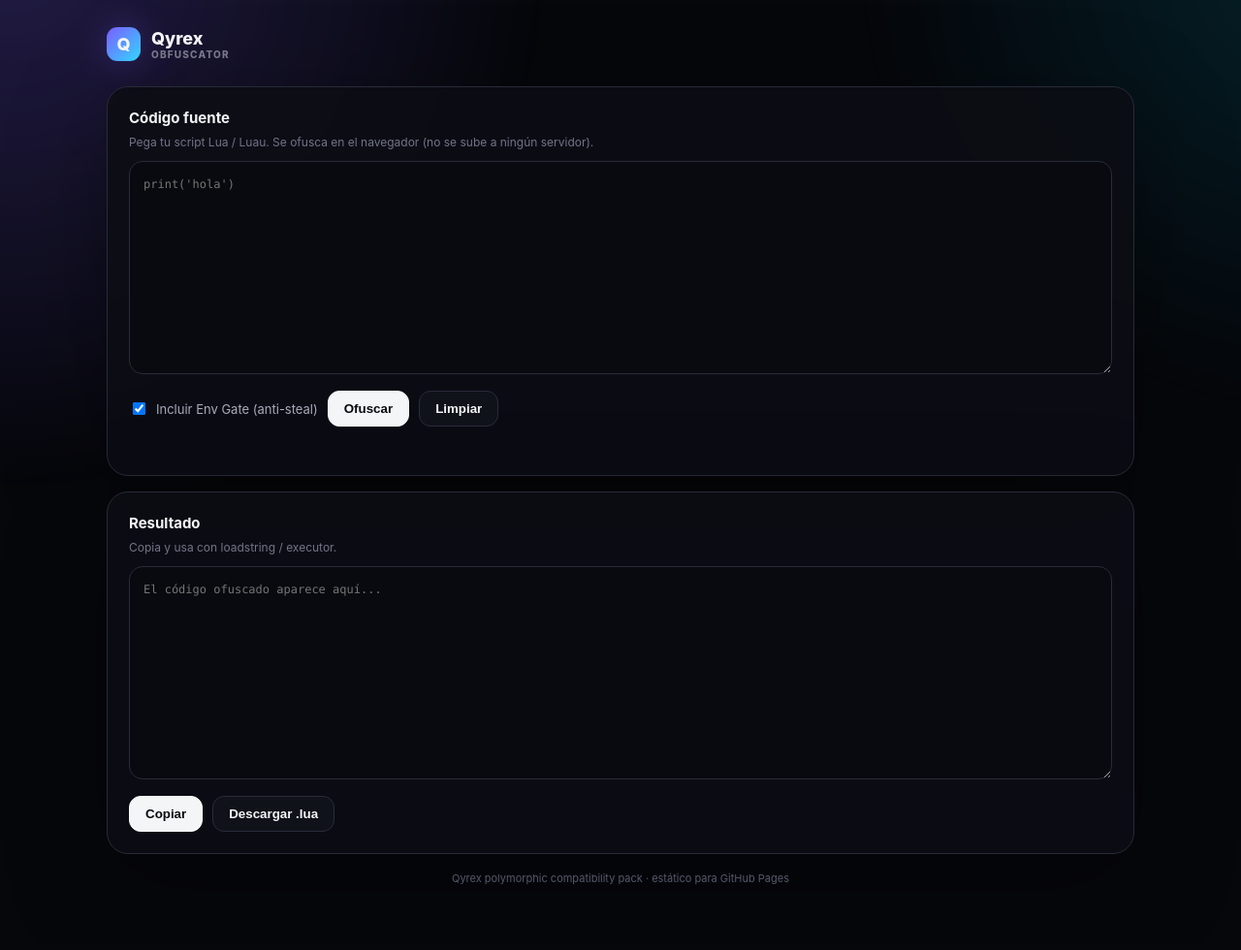
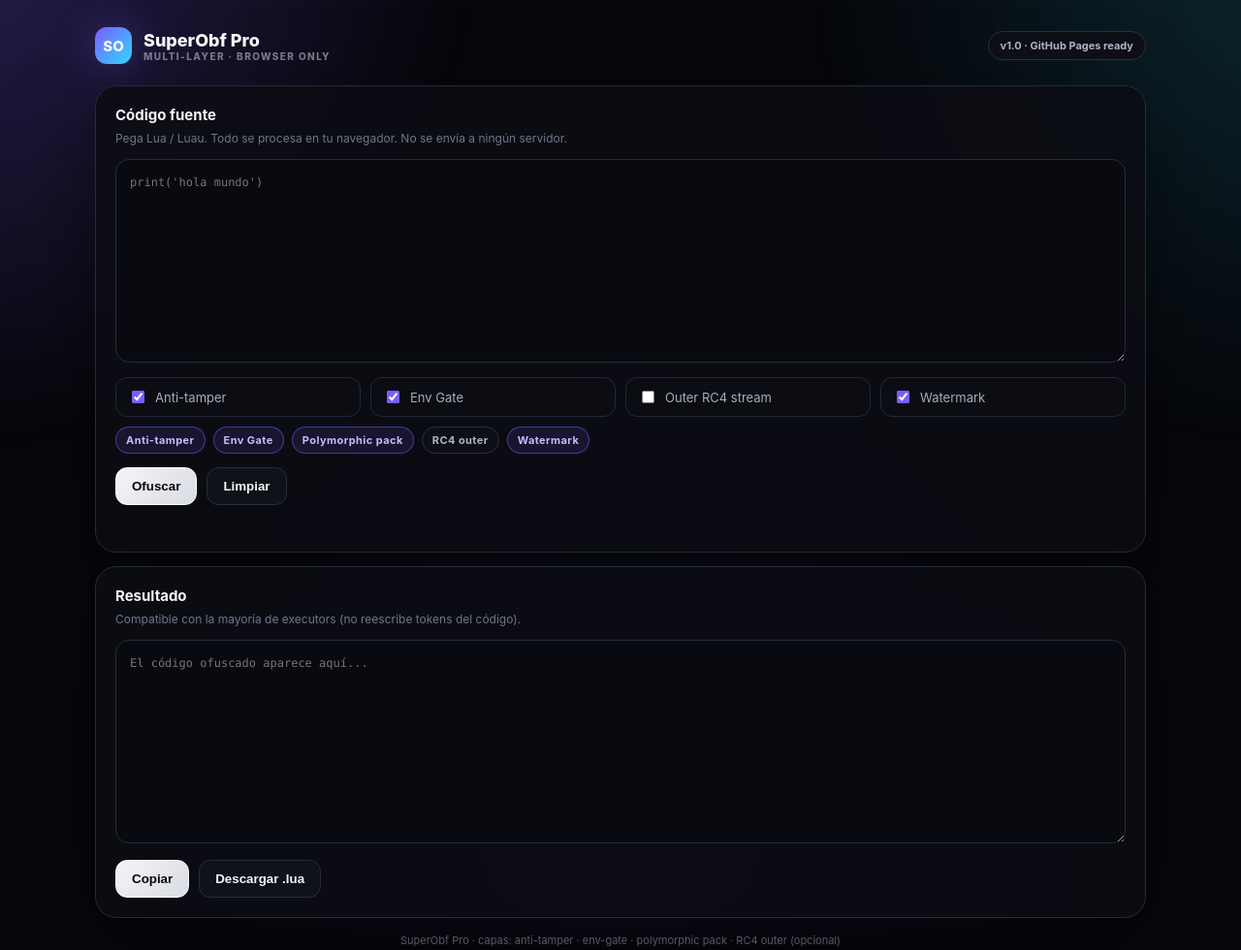
Before and after one commit to yarishdz2-gif/QyrexObf, a plain HTML site: page index.html in a window 1280 px wide. Shown: the whole page at 97% size. Drawn offline with Linux system fonts and the light colour scheme.

Commit message:
Update index.html

```diff
--- a/index.html
+++ b/index.html
@@ -4,14 +4,25 @@
   <meta charset="UTF-8" />
   <meta name="viewport" content="width=device-width, initial-scale=1" />
   <meta name="robots" content="noindex,nofollow" />
-  <title>Qyrex Obfuscator</title>
+  <title>SuperObf Pro</title>
   <style>
+    :root {
+      --bg: #06070b;
+      --panel: rgba(13,14,20,.92);
+      --border: #282b38;
+      --text: #f5f5f7;
+      --muted: #717489;
+      --accent: #7c5cff;
+      --accent2: #31d7ff;
+      --ok: #83d9b3;
+      --err: #f87171;
+    }
     * { box-sizing: border-box; }
     body {
       margin: 0;
       min-height: 100vh;
-      background: #06070b;
-      color: #f5f5f7;
+      background: var(--bg);
+      color: var(--text);
       font: 14px Inter, system-ui, -apple-system, BlinkMacSystemFont, "Segoe UI", sans-serif;
     }
     body:before {
@@ -20,65 +31,38 @@
       inset: -20%;
       pointer-events: none;
       background:
-        radial-gradient(circle at 15% 10%, rgba(124,92,255,.24), transparent 30%),
-        radial-gradient(circle at 90% 10%, rgba(0,212,255,.12), transparent 25%);
-      filter: blur(12px);
+        radial-gradient(circle at 12% 8%, rgba(124,92,255,.28), transparent 28%),
+        radial-gradient(circle at 88% 12%, rgba(49,215,255,.14), transparent 26%),
+        radial-gradient(circle at 50% 90%, rgba(124,92,255,.08), transparent 40%);
+      filter: blur(14px);
     }
-    .shell {
-      position: relative;
-      max-width: 1100px;
-      margin: auto;
-      padding: 28px 20px 60px;
+    .shell { position: relative; max-width: 1120px; margin: auto; padding: 28px 18px 70px; }
+    .nav { display: flex; justify-content: space-between; align-items: center; margin-bottom: 22px; gap: 12px; flex-wrap: wrap; }
+    .brand { display: flex; gap: 12px; align-items: center; font-weight: 800; font-size: 18px; }
+    .mark {
+      width: 38px; height: 38px; border-radius: 12px; display: grid; place-items: center;
+      background: linear-gradient(135deg, var(--accent), var(--accent2));
+      box-shadow: 0 0 40px rgba(124,92,255,.35);
+      font-size: 15px;
     }
-    .nav {
-      display: flex;
-      justify-content: space-between;
-      align-items: center;
-      margin-bottom: 26px;
-    }
-    .brand {
-      display: flex;
-      gap: 11px;
-      align-items: center;
-      font-weight: 800;
-      font-size: 18px;
-    }
-    .mark {
-      width: 35px;
-      height: 35px;
-      border-radius: 11px;
-      display: grid;
-      place-items: center;
-      background: linear-gradient(135deg, #7c5cff, #31d7ff);
-      box-shadow: 0 0 35px rgba(124,92,255,.3);
-    }
-    .brand small {
-      display: block;
-      color: #77798a;
-      font-size: 10px;
-      letter-spacing: .12em;
-      text-transform: uppercase;
+    .brand small { display: block; color: #77798a; font-size: 10px; letter-spacing: .14em; text-transform: uppercase; }
+    .badge {
+      border: 1px solid #2b2f3d; background: #0d0f15; border-radius: 999px;
+      padding: 7px 12px; color: #adb2c5; font-size: 11px; font-weight: 700;
     }
     .panel {
-      border: 1px solid #282b38;
-      background: rgba(13,14,20,.9);
-      box-shadow: 0 28px 100px rgba(0,0,0,.35);
+      border: 1px solid var(--border);
+      background: var(--panel);
+      box-shadow: 0 28px 100px rgba(0,0,0,.4);
       border-radius: 22px;
-      padding: 22px;
-      margin-bottom: 16px;
+      padding: 20px;
+      margin-bottom: 14px;
     }
-    .panel h2 {
-      font-size: 15px;
-      margin: 0 0 8px;
-    }
-    .muted {
-      font-size: 12px;
-      color: #717489;
-      margin-bottom: 12px;
-    }
+    .panel h2 { margin: 0 0 6px; font-size: 15px; }
+    .muted { color: var(--muted); font-size: 12px; margin-bottom: 12px; line-height: 1.5; }
     textarea {
       width: 100%;
-      min-height: 220px;
+      min-height: 210px;
       border-radius: 14px;
       border: 1px solid #282c39;
       background: #080a0f;
@@ -87,52 +71,41 @@
       padding: 14px;
       resize: vertical;
     }
-    .row {
-      display: flex;
-      flex-wrap: wrap;
+    .opts {
+      display: grid;
+      grid-template-columns: repeat(auto-fit, minmax(180px, 1fr));
       gap: 10px;
-      margin-top: 14px;
-      align-items: center;
+      margin: 12px 0 4px;
     }
+    label.check {
+      display: flex; align-items: center; gap: 8px;
+      color: #a8abba; font-size: 13px; cursor: pointer;
+      border: 1px solid #242836; background: #0b0d13;
+      border-radius: 12px; padding: 10px 12px;
+    }
+    label.check input { accent-color: var(--accent); }
+    .row { display: flex; flex-wrap: wrap; gap: 10px; margin-top: 14px; align-items: center; }
     .btn {
-      border: 1px solid #292c39;
-      background: #10121a;
-      color: #f4f5f7;
-      padding: 10px 16px;
-      border-radius: 12px;
-      font-weight: 700;
-      cursor: pointer;
+      border: 1px solid #292c39; background: #10121a; color: var(--text);
+      padding: 11px 16px; border-radius: 12px; font-weight: 700; cursor: pointer;
     }
     .btn.primary {
-      background: #f4f5f7;
-      color: #08090d;
-      border-color: #fff;
+      background: linear-gradient(135deg, #f4f5f7, #d9dbe3);
+      color: #08090d; border-color: #fff;
     }
-    .btn:disabled {
-      opacity: .5;
-      cursor: not-allowed;
+    .btn:disabled { opacity: .45; cursor: not-allowed; }
+    .status { margin-top: 10px; font-size: 12px; color: var(--ok); min-height: 18px; }
+    .status.err { color: var(--err); }
+    .layers {
+      display: flex; flex-wrap: wrap; gap: 8px; margin-top: 10px;
     }
-    label.check {
-      display: flex;
-      align-items: center;
-      gap: 8px;
-      color: #a8abba;
-      font-size: 13px;
-      cursor: pointer;
+    .chip {
+      font-size: 11px; font-weight: 700; letter-spacing: .04em;
+      border-radius: 999px; padding: 6px 10px;
+      border: 1px solid #2b2f3d; background: #0d0f15; color: #adb2c5;
     }
-    .status {
-      margin-top: 10px;
-      font-size: 12px;
-      color: #83d9b3;
-      min-height: 18px;
-    }
-    .status.err { color: #f87171; }
-    .foot {
-      text-align: center;
-      color: #55596c;
-      font-size: 11px;
-      margin-top: 18px;
-    }
+    .chip.on { border-color: rgba(124,92,255,.5); color: #cbb8ff; background: rgba(124,92,255,.12); }
+    .foot { text-align: center; color: #55596c; font-size: 11px; margin-top: 16px; }
     @media (max-width: 640px) {
       .row { flex-direction: column; align-items: stretch; }
       .btn { width: 100%; text-align: center; }
@@ -143,20 +116,27 @@
   <main class="shell">
     <nav class="nav">
       <div class="brand">
-        <div class="mark">Q</div>
-        <div>Qyrex<small>Obfuscator</small></div>
+        <div class="mark">SO</div>
+        <div>SuperObf Pro<small>multi-layer · browser only</small></div>
       </div>
+      <div class="badge">v1.0 · GitHub Pages ready</div>
     </nav>
 
     <section class="panel">
       <h2>Código fuente</h2>
-      <div class="muted">Pega tu script Lua / Luau. Se ofusca en el navegador (no se sube a ningún servidor).</div>
-      <textarea id="input" placeholder="print('hola')"></textarea>
+      <div class="muted">Pega Lua / Luau. Todo se procesa en tu navegador. No se envía a ningún servidor.</div>
+      <textarea id="input" placeholder="print('hola mundo')"></textarea>
+
+      <div class="opts">
+        <label class="check"><input type="checkbox" id="antiTamper" checked /> Anti-tamper</label>
+        <label class="check"><input type="checkbox" id="envGate" checked /> Env Gate</label>
+        <label class="check"><input type="checkbox" id="outerRc4" /> Outer RC4 stream</label>
+        <label class="check"><input type="checkbox" id="watermark" checked /> Watermark</label>
+      </div>
+
+      <div class="layers" id="layerPreview"></div>
+
       <div class="row">
-        <label class="check">
-          <input type="checkbox" id="envGate" checked />
-          Incluir Env Gate (anti-steal)
-        </label>
         <button class="btn primary" id="btnObf">Ofuscar</button>
         <button class="btn" id="btnClear">Limpiar</button>
       </div>
@@ -165,7 +145,7 @@
 
     <section class="panel">
       <h2>Resultado</h2>
-      <div class="muted">Copia y usa con loadstring / executor.</div>
+      <div class="muted">Compatible con la mayoría de executors (no reescribe tokens del código).</div>
       <textarea id="output" readonly placeholder="El código ofuscado aparece aquí..."></textarea>
       <div class="row">
         <button class="btn primary" id="btnCopy">Copiar</button>
@@ -173,7 +153,7 @@
       </div>
     </section>
 
-    <div class="foot">Qyrex polymorphic compatibility pack · estático para GitHub Pages</div>
+    <div class="foot">SuperObf Pro · capas: anti-tamper · env-gate · polymorphic pack · RC4 outer (opcional)</div>
   </main>
 
   <script src="obfuscator.js"></script>
@@ -182,7 +162,35 @@
     const input = $('input');
     const output = $('output');
     const status = $('status');
-    const envGate = $('envGate');
+    const layerPreview = $('layerPreview');
+
+    function opts() {
+      return {
+        antiTamper: $('antiTamper').checked,
+        envGate: $('envGate').checked,
+        outerRc4: $('outerRc4').checked,
+        watermark: $('watermark').checked
+      };
+    }
+
+    function refreshLayers() {
+      const o = opts();
+      const items = [
+        ['Anti-tamper', o.antiTamper],
+        ['Env Gate', o.envGate],
+        ['Polymorphic pack', true],
+        ['RC4 outer', o.outerRc4],
+        ['Watermark', o.watermark]
+      ];
+      layerPreview.innerHTML = items.map(([n, on]) =>
+        '<span class="chip' + (on ? ' on' : '') + '">' + n + '</span>'
+      ).join('');
+    }
+
+    ['antiTamper','envGate','outerRc4','watermark'].forEach(id => {
+      $(id).addEventListener('change', refreshLayers);
+    });
+    refreshLayers();
 
     function setStatus(msg, isErr) {
       status.textContent = msg || '';
@@ -192,15 +200,12 @@
     $('btnObf').onclick = function () {
       try {
         const src = input.value;
-        if (!src.trim()) {
-          setStatus('Código vacío', true);
-          return;
-        }
-        const result = window.QyrexObfuscator.obfuscate(src, {
-          envGate: envGate.checked
-        });
+        if (!src.trim()) { setStatus('Código vacío', true); return; }
+        const t0 = performance.now();
+        const result = window.SuperObfPro.obfuscate(src, opts());
+        const ms = Math.round(performance.now() - t0);
         output.value = result;
-        setStatus('OK · ' + result.length + ' caracteres');
+        setStatus('OK · ' + result.length.toLocaleString() + ' chars · ' + ms + ' ms');
       } catch (e) {
         setStatus(e.message || String(e), true);
       }
@@ -231,7 +236,7 @@
       const blob = new Blob([t], { type: 'text/plain;charset=utf-8' });
       const a = document.createElement('a');
       a.href = URL.createObjectURL(blob);
-      a.download = 'obfuscated.lua';
+      a.download = 'superobf_protected.lua';
       a.click();
       URL.revokeObjectURL(a.href);
       setStatus('Descarga iniciada');
```
